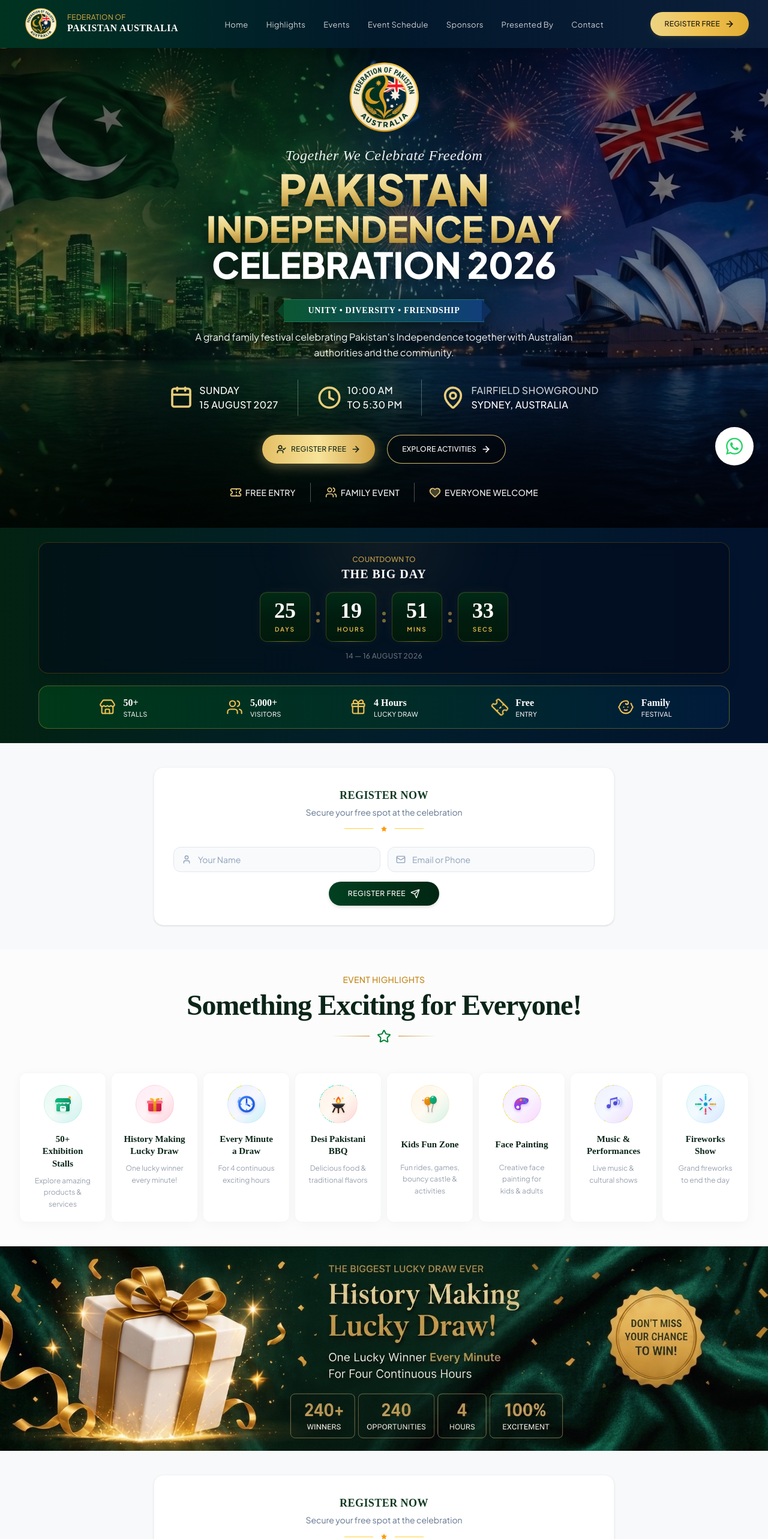
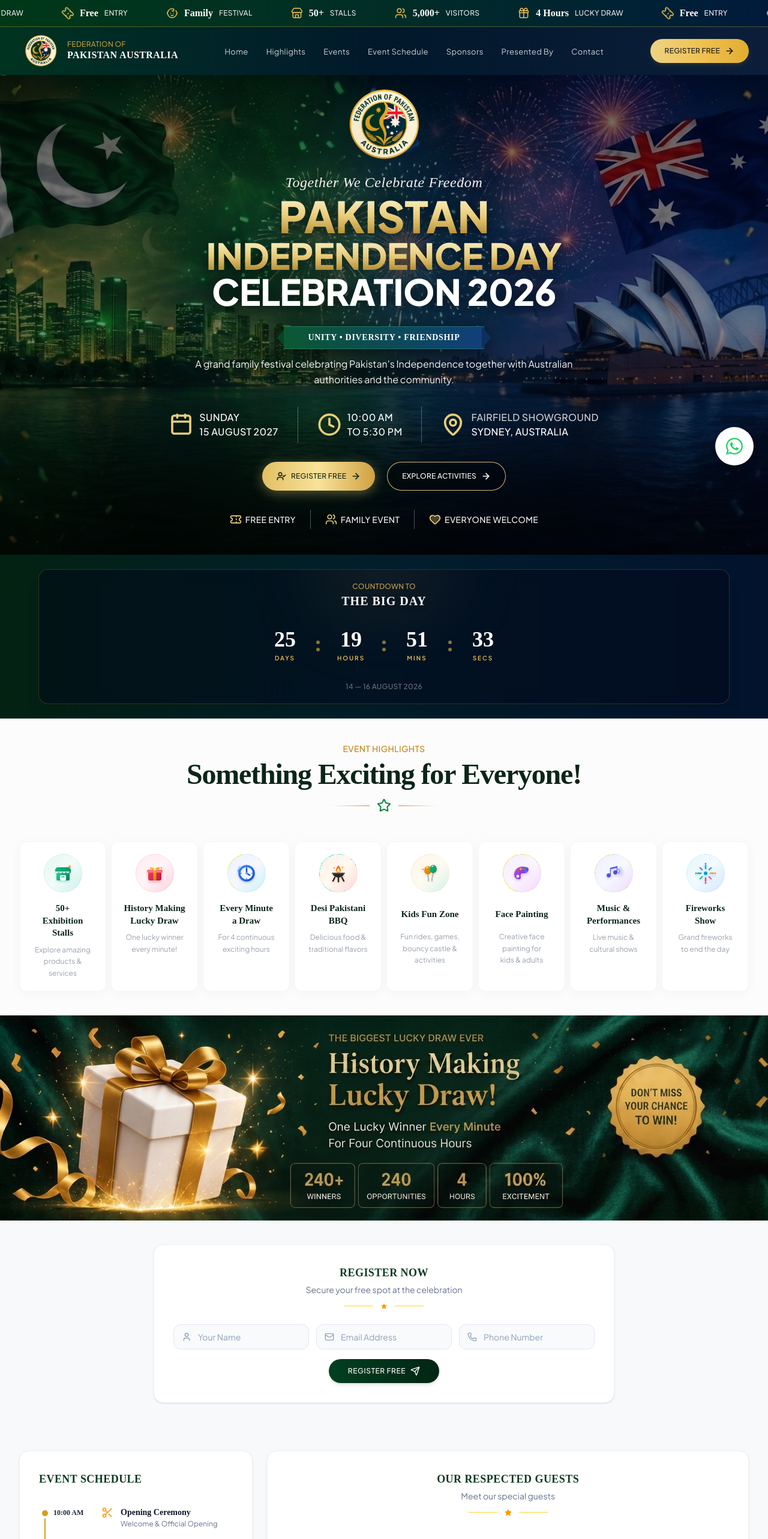
Before and after one commit to techxudo-devs/Independence, a React (Vite) app: page / in a window 1280 px wide. Shown: the top 2566 px of the page at 60% size. Built offline with nearby package versions, Linux system fonts and the light colour scheme; a web font is replaced by a local one.

Commit message:
topbar added

```diff
--- a/package.json
+++ b/package.json
@@ -15,8 +15,9 @@
     "gsap": "^3.15.0",
     "lenis": "^1.3.25",
     "lucide-react": "^1.25.0",
-    "react": "^19.2.7",
-    "react-dom": "^19.2.7",
+    "react": "^19.2.8",
+    "react-dom": "^19.2.8",
+    "react-fast-marquee": "^1.6.5",
     "react-icons": "^5.7.0",
     "tailwindcss": "^4.3.3"
   },
--- a/src/components/Home/Hero3.tsx
+++ b/src/components/Home/Hero3.tsx
@@ -182,7 +182,7 @@
 
           {/* Explore Activities Button */}
           <a
-            href="#activities"
+            href="#about"
             className="w-full sm:w-auto inline-flex items-center justify-center gap-2 bg-black/30 backdrop-blur-md border border-[#E8CD7A]/90 text-white hover:bg-[#E8CD7A]/15 font-medium text-xs tracking-wide cursor-pointer plus uppercase px-6 py-[15px] rounded-full active:scale-95 transition-all duration-300"
           >
             <span>EXPLORE ACTIVITIES</span>
--- a/src/components/Home/HeroBottom.tsx
+++ b/src/components/Home/HeroBottom.tsx
@@ -1,11 +1,4 @@
 import { useState, useEffect } from 'react';
-import {
-  Store,
-  Users,
-  Gift,
-  Ticket,
-  Baby
-} from 'lucide-react';
 
 const HeroBottom = () => {
   // Live Countdown State
@@ -44,7 +37,7 @@
       {/* Background Gradient Split */}
       <div className="absolute inset-0 bg-gradient-to-r from-[#032312] via-[#021f2d] to-[#02132e] opacity-95 pointer-events-none" />
 
-        <div className="relative z-10 max-w-6xl mx-auto flex flex-col gap-5">
+      <div className="relative z-10 max-w-6xl mx-auto flex flex-col gap-5">
 
         {/* ================= COUNTDOWN BLOCK ================= */}
         <div className="relative bg-slate-950/50 border border-amber-400/20 rounded-2xl p-4 sm:p-5 shadow-xl backdrop-blur-md overflow-hidden">
@@ -75,15 +68,13 @@
               ].map((unit, i) => (
                 <div key={unit.label} className="flex items-center gap-2 sm:gap-3">
                   {/* Number box */}
-                  <div className="relative flex flex-col items-center justify-center rounded-xl bg-gradient-to-b from-[#012d15]/90 via-[#011f0e]/90 to-[#011a0c]/95 border border-amber-300/20 shadow-[inset_0_1px_0_rgba(255,255,255,0.05),0_0_20px_rgba(241,194,82,0.06)] px-3 sm:px-4 py-2.5 sm:py-3 min-w-[58px] sm:min-w-[72px] md:min-w-[84px]">
+                  <div className="relative flex flex-col items-center justify-center py-4 min-w-[58px] sm:min-w-[72px] md:min-w-[84px]">
                     <span className="text-2xl sm:text-3xl md:text-4xl font-bold life text-white leading-none tabular-nums">
                       {String(unit.value).padStart(2, '0')}
                     </span>
                     <span className="text-[9px] sm:text-[10px] font-semibold uppercase tracking-[0.2em] plus text-[#f1c252] mt-1.5">
                       {unit.label}
                     </span>
-                    {/* Bottom accent glow */}
-                    <div className="absolute inset-x-3 -bottom-px h-[1px] bg-gradient-to-r from-transparent via-[#f1c252]/40 to-transparent" />
                   </div>
 
                   {/* Colon separator (not after last) */}
@@ -105,58 +96,6 @@
           </div>
         </div>
 
-        {/* ================= BOTTOM ROW: STATS STRIP ================= */}
-        <div className="w-full bg-gradient-to-r from-[#003818] via-[#012d26] to-[#011a3b] border border-amber-300/30 rounded-2xl py-4 px-6 md:px-10">
-          <div className="grid grid-cols-2 md:grid-cols-5 gap-y-5 gap-x-4 items-center">
-
-            {/* Stat 1 */}
-            <div className="flex items-center gap-3 justify-center">
-              <Store className="w-7 h-7 text-[#f1c252] shrink-0 stroke-[1.8]" />
-              <div className="text-left leading-tight">
-                <p className="text-sm sm:text-base font-bold life text-white">50+</p>
-                <p className="text-[10px] sm:text-[11px] font-medium plus uppercase tracking-wide text-gray-200">Stalls</p>
-              </div>
-            </div>
-
-            {/* Stat 2 */}
-            <div className="flex items-center gap-3 justify-center">
-              <Users className="w-7 h-7 text-[#f1c252] shrink-0 stroke-[1.8]" />
-              <div className="text-left leading-tight">
-                <p className="text-sm sm:text-base font-bold life text-white">5,000+</p>
-                <p className="text-[10px] sm:text-[11px] font-medium plus uppercase tracking-wide text-gray-200">Visitors</p>
-              </div>
-            </div>
-
-            {/* Stat 3 */}
-            <div className="flex items-center gap-3 justify-center">
-              <Gift className="w-7 h-7 text-[#f1c252] shrink-0 stroke-[1.8]" />
-              <div className="text-left leading-tight">
-                <p className="text-sm sm:text-base font-bold life text-white">4 Hours</p>
-                <p className="text-[10px] sm:text-[11px] font-medium plus uppercase tracking-wide text-gray-200">Lucky Draw</p>
-              </div>
-            </div>
-
-            {/* Stat 4 */}
-            <div className="flex items-center gap-3 justify-center">
-              <Ticket className="w-7 h-7 text-[#f1c252] shrink-0 stroke-[1.8] rotate-45" />
-              <div className="text-left leading-tight">
-                <p className="text-sm sm:text-base font-bold life text-white">Free</p>
-                <p className="text-[10px] sm:text-[11px] font-medium plus uppercase tracking-wide text-gray-200">Entry</p>
-              </div>
-            </div>
-
-            {/* Stat 5 */}
-            <div className="flex items-center gap-3 justify-center col-span-2 md:col-span-1">
-              <Baby className="w-7 h-7 text-[#f1c252] shrink-0 stroke-[1.8]" />
-              <div className="text-left leading-tight">
-                <p className="text-sm sm:text-base font-bold life text-white">Family</p>
-                <p className="text-[10px] sm:text-[11px] font-medium plus uppercase tracking-wide text-gray-200">Festival</p>
-              </div>
-            </div>
-
-          </div>
-        </div>
-
       </div>
 
     </section>
--- a/src/components/Home/Homepage.tsx
+++ b/src/components/Home/Homepage.tsx
@@ -1,17 +1,19 @@
-import Footer from '../common/Footer'
-import Navbar from '../common/Navbar'
-import HeroBottom from './HeroBottom'
-import Hero3 from './Hero3'
-import EventHighlights from './EventHighlights'
-import Gift from './Gift'
-import Schedule from './Schedule'
-import ThreeCards from './ThreeCards'
-import Presentation from './Presentation'
-import RegisterSection from './RegisterSection'
+import Footer from "../common/Footer";
+import Navbar from "../common/Navbar";
+import HeroBottom from "./HeroBottom";
+import Hero3 from "./Hero3";
+import EventHighlights from "./EventHighlights";
+import Gift from "./Gift";
+import Schedule from "./Schedule";
+import ThreeCards from "./ThreeCards";
+import Presentation from "./Presentation";
+import RegisterSection from "./RegisterSection";
+import Topbar from "./Topbar";
 
 const Homepage = () => {
   return (
     <div>
+      <Topbar />
       <Navbar />
       <div id="home">
         <Hero3 />
@@ -19,16 +21,15 @@
       <div id="highlights">
         <HeroBottom />
       </div>
-        <div id="register">
-          <RegisterSection />
-        </div>
       <div id="about">
         <EventHighlights />
       </div>
       <div id="gift">
         <Gift />
       </div>
+      <div id="register">
         <RegisterSection />
+      </div>
       <div id="schedule">
         <Schedule />
       </div>
@@ -42,7 +43,7 @@
       </div>
       <Footer />
     </div>
-  )
-}
+  );
+};
 
-export default Homepage
+export default Homepage;
--- a/src/components/Home/RegisterSection.tsx
+++ b/src/components/Home/RegisterSection.tsx
@@ -1,24 +1,26 @@
 import { useState } from 'react'
 import { motion } from 'framer-motion'
-import { Send, Check, User, Mail } from 'lucide-react'
+import { Send, Check, User, Mail, Phone } from 'lucide-react'
 
 type FormState = 'idle' | 'submitting' | 'success'
 
 const RegisterSection = () => {
   const [name, setName] = useState('')
-  const [contact, setContact] = useState('')
+  const [email, setEmail] = useState('')
+  const [phone, setPhone] = useState('')
   const [formState, setFormState] = useState<FormState>('idle')
 
   const handleSubmit = (e: React.FormEvent) => {
     e.preventDefault()
-    if (!name.trim() || !contact.trim()) return
+    if (!name.trim() || !email.trim() || !phone.trim()) return
     setFormState('submitting')
     setTimeout(() => {
       setFormState('success')
       setTimeout(() => {
         setFormState('idle')
         setName('')
-        setContact('')
+        setEmail('')
+        setPhone('')
       }, 3000)
     }, 1800)
   }
@@ -67,7 +69,7 @@
             </div>
           ) : (
             <form onSubmit={handleSubmit} className="space-y-3">
-              <div className="grid grid-cols-1 sm:grid-cols-2 gap-3">
+              <div className="grid grid-cols-1 sm:grid-cols-2 md:grid-cols-3 gap-3">
                 {/* Name */}
                 <div className="relative">
                   <User className="w-4 h-4 text-slate-400 absolute left-3.5 top-1/2 -translate-y-1/2" />
@@ -81,14 +83,27 @@
                   />
                 </div>
 
-                {/* Email / Phone */}
+                {/* Email */}
                 <div className="relative">
                   <Mail className="w-4 h-4 text-slate-400 absolute left-3.5 top-1/2 -translate-y-1/2" />
                   <input
-                    type="text"
-                    placeholder="Email or Phone"
-                    value={contact}
-                    onChange={(e) => setContact(e.target.value)}
+                    type="email"
+                    placeholder="Email Address"
+                    value={email}
+                    onChange={(e) => setEmail(e.target.value)}
+                    required
+                    className="w-full pl-10 pr-3.5 py-2.5 bg-slate-50 border border-slate-200 rounded-xl text-xs sm:text-sm text-slate-800 placeholder-slate-400 focus:outline-none focus:border-emerald-600 focus:bg-white transition-all plus"
+                  />
+                </div>
+
+                {/* Phone */}
+                <div className="relative">
+                  <Phone className="w-4 h-4 text-slate-400 absolute left-3.5 top-1/2 -translate-y-1/2" />
+                  <input
+                    type="tel"
+                    placeholder="Phone Number"
+                    value={phone}
+                    onChange={(e) => setPhone(e.target.value)}
                     required
                     className="w-full pl-10 pr-3.5 py-2.5 bg-slate-50 border border-slate-200 rounded-xl text-xs sm:text-sm text-slate-800 placeholder-slate-400 focus:outline-none focus:border-emerald-600 focus:bg-white transition-all plus"
                   />
--- /dev/null
+++ b/src/components/Home/Topbar.tsx
@@ -0,0 +1,43 @@
+import {
+  Store,
+  Users,
+  Gift,
+  Ticket,
+  Baby
+} from 'lucide-react';
+
+const stats = [
+  { icon: Store, value: '50+', label: 'Stalls' },
+  { icon: Users, value: '5,000+', label: 'Visitors' },
+  { icon: Gift, value: '4 Hours', label: 'Lucky Draw' },
+  { icon: Ticket, value: 'Free', label: 'Entry', rotate: true },
+  { icon: Baby, value: 'Family', label: 'Festival' },
+];
+
+// Repeat stats so 1 set is wide enough for large desktop screens
+const setOfStats = [...stats, ...stats];
+
+const Topbar = () => {
+  return (
+    <div className="w-full bg-gradient-to-r from-[#003818] via-[#012d26] to-[#011a3b] border-b border-amber-300/30 py-2.5 text-white font-sans select-none overflow-hidden">
+      <div className="marquee-track">
+        {[0, 1].map((copy) => (
+          <div key={copy} className="flex items-center gap-12 md:gap-16 shrink-0 pr-12 md:pr-16">
+            {setOfStats.map((stat, idx) => {
+              const IconComponent = stat.icon;
+              return (
+                <div key={idx} className="flex items-center gap-2.5 shrink-0">
+                  <IconComponent className={`w-5 h-5 text-[#f1c252] shrink-0 stroke-[1.8] ${stat.rotate ? 'rotate-45' : ''}`} />
+                  <span className="text-sm sm:text-base font-bold life text-white">{stat.value}</span>
+                  <span className="text-[10px] sm:text-xs font-medium plus uppercase tracking-wide text-gray-200">{stat.label}</span>
+                </div>
+              );
+            })}
+          </div>
+        ))}
+      </div>
+    </div>
+  );
+};
+
+export default Topbar;
--- a/src/index.css
+++ b/src/index.css
@@ -37,3 +37,24 @@
 .font-script {
   font-family: "Great Vibes", cursive;
 }
+
+/* MARQUEE TRACK FIX */
+.marquee-track {
+  display: flex;
+  width: max-content;
+  align-items: center;
+  animation: marquee-scroll 25s linear infinite;
+}
+
+/* .marquee-track:hover {
+  animation-play-state: paused;
+} */
+
+@keyframes marquee-scroll {
+  0% {
+    transform: translateX(0);
+  }
+  100% {
+    transform: translateX(-50%);
+  }
+}
--- a/vite.config.ts
+++ b/vite.config.ts
@@ -5,4 +5,7 @@
 // https://vite.dev/config/
 export default defineConfig({
   plugins: [react(), tailwindcss()],
+  optimizeDeps: {
+    include: ['react-fast-marquee'],
+  },
 })
```
Also changed, not shown: 1 other file (tests, documents, lock files or other folders). Lines whose indentation alone changed are shown as unchanged.
